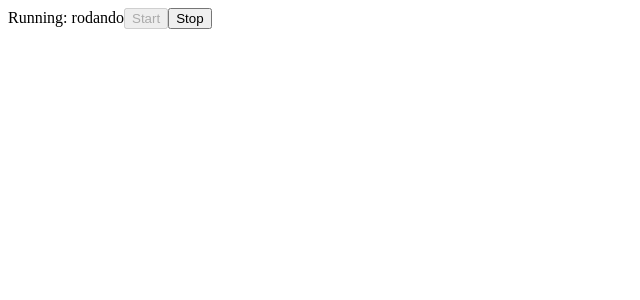
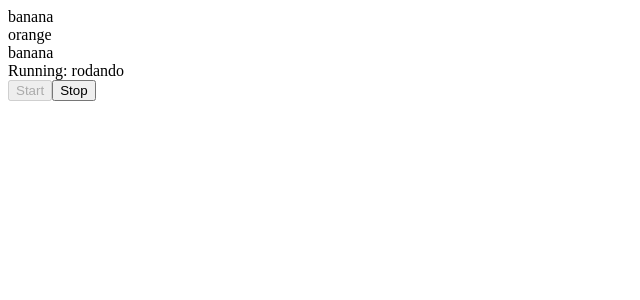
Before and after one commit to guidosreis/slot-machine-challenge, a React app: page / in a window 1280 px wide. Shown: the top 300 px of the page, without its empty margins (0-640 px from the left). Built offline with nearby package versions, Linux system fonts and the light colour scheme.

Commit message:
implement spin action

```diff
--- a/package.json
+++ b/package.json
@@ -10,6 +10,7 @@
   "author": "Brad Traversy",
   "license": "MIT",
   "dependencies": {
+    "lodash": "^4.17.10",
     "react": "^16.2.0",
     "react-dom": "^16.2.0"
   },
--- a/src/components/App.js
+++ b/src/components/App.js
@@ -1,4 +1,5 @@
 import React, { Component } from 'react'
+import * as _ from 'lodash'
 
 import AppContainer from './AppContainer'
 
@@ -7,22 +8,58 @@ class App extends Component {
     super()
 
     this.state = {
-      isSpinning: false
+      initialized: false,
+      isSpinning: false,
+      wheels: [
+        {
+          figures: [],
+          activeFigure: null
+        },
+        {
+          figures: [],
+          activeFigure: null
+        },
+        {
+          figures: [],
+          activeFigure: null
+        }
+      ]
     }
 
-    this.handleStartClick = this.handleStartClick.bind(this);
-    this.handleStopClick = this.handleStopClick.bind(this);
+    this.handleStartClick = this.handleStartClick.bind(this)
+    this.handleStopClick = this.handleStopClick.bind(this)
+    this.spinInterval
+    this.stopTimeout
+  }
+
+  componentWillMount() {
+    const wheels = this.state.wheels
+    const figures = ['strawberry', 'banana', 'orange']
+
+    for (let i = 0; i < wheels.length; i++) {
+      const wheel = wheels[i]
+      const shuffled = _.shuffle(figures)
+
+      wheel.figures = shuffled
+      wheel.activeFigure = shuffled[0]
+    }
+
+    this.setState({ wheels })
   }
 
   componentDidMount() {
     setTimeout(() => {
-      if (!this.state.isSpinning) {
+      if (!this.state.initialized && !this.state.isSpinning) {
         this.start()
       }
     }, 5000)
   }
 
   handleStartClick() {
+    if (!this.state.initialized) {
+      this.setState({ initialized: true })
+    }
+
     this.start()
   }
 
@@ -32,25 +69,51 @@ class App extends Component {
 
   start() {
     this.setState({ isSpinning: true })
-    this.handleStartSideEffects();
+    this.spin()
+    this.handleStartSideEffects()
   }
 
   stop() {
+    clearTimeout(this.stopTimeout)
+    clearInterval(this.spinInterval)
     this.setState({ isSpinning: false })
   }
 
+  spin() {
+    this.spinInterval = setInterval(() => {
+      const wheels = this.state.wheels
+
+      for (let i = 0; i < wheels.length; i++) {
+        const wheel = wheels[i]
+        const nextFigure = this.getNextFigure(wheel)
+
+        wheel.activeFigure = nextFigure
+      }
+
+      this.setState({ wheels })
+    }, 50)
+  }
+
   handleStartSideEffects() {
-    setTimeout(() => {
+    this.stopTimeout = setTimeout(() => {
       if (this.state.isSpinning) {
         this.stop()
       }
     }, 10000)
   }
 
+  getNextFigure({ activeFigure, figures }) {
+    const i = figures.indexOf(activeFigure)
+    const j = i + 1 < figures.length ? i + 1 : 0
+
+    return figures[j]
+  }
+
   render() {
     return (
       <AppContainer
         isSpinning={this.state.isSpinning}
+        wheels={this.state.wheels}
         handleStartClick={this.handleStartClick}
         handleStopClick={this.handleStopClick}
       />
--- a/src/components/AppContainer.js
+++ b/src/components/AppContainer.js
@@ -4,9 +4,11 @@ import PropTypes from 'prop-types'
 import StartButton from './StartButton'
 import StopButton from './StopButton'
 
-const AppContainer = ({ isSpinning, handleStartClick, handleStopClick }) => (
+const AppContainer = ({ isSpinning, wheels, handleStartClick, handleStopClick }) => (
   <div>
+    { wheels.map((wheel, index) => <div key={index}>{wheel.activeFigure}</div>) }
     Running: {isSpinning ? 'rodando' : 'parado'}
+    <div>
       <StartButton
         isSpinning={isSpinning}
         handleStartClick={handleStartClick}
@@ -16,10 +18,12 @@ const AppContainer = ({ isSpinning, handleStartClick, handleStopClick }) => (
         handleStopClick={handleStopClick}
       />
     </div>
+  </div>
 )
 
 AppContainer.propTypes = {
   isSpinning: PropTypes.bool.isRequired,
+  wheels: PropTypes.array.isRequired,
   handleStartClick: PropTypes.func.isRequired,
   handleStopClick: PropTypes.func.isRequired
 }
```
Lines whose indentation alone changed are shown as unchanged.
